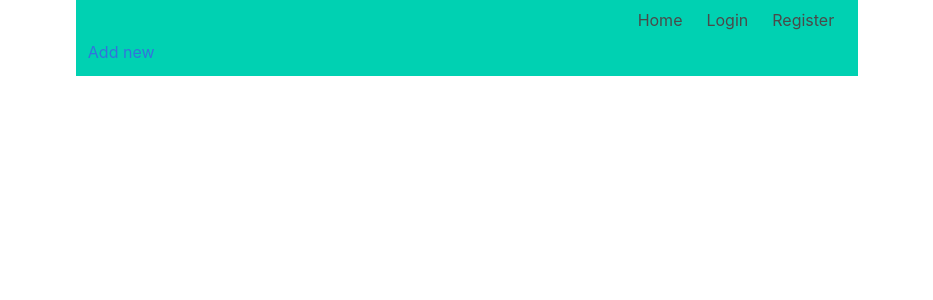
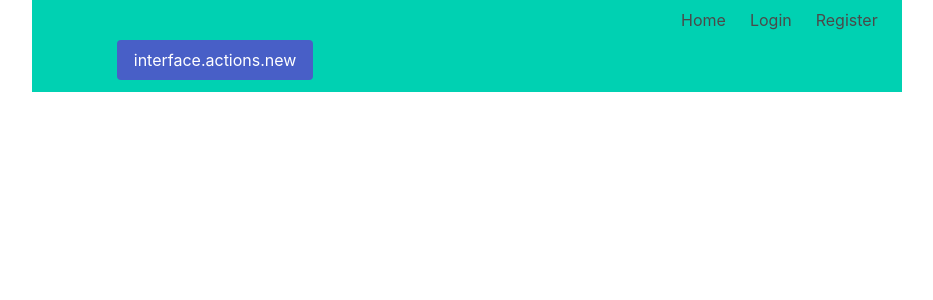
Before and after one commit to MitchelAnthony/petregister, a Symfony app: template templates/Pet/list.html.twig in a window 1280 px wide. Shown: the top 300 px of the page, without its empty margins (173-1106 px from the left). Run offline with Twig, Linux system fonts and the light colour scheme; the template is opened without the code that fills it, so the values that code supplies are empty; style sheets or scripts are compiled from the project's sources; some libraries are stand-ins or nearby versions.

Commit message:
Updated reponsiveness of layout

```diff
--- a/assets/css/main.scss
+++ b/assets/css/main.scss
@@ -1,2 +1,14 @@
-@import "~bulma/css/bulma.css";
+@import "~bulma/bulma";
 @import "~font-awesome/css/font-awesome.css";
+
+// Let's define some margins based on the sizes in Bulma
+$directions: top, bottom, left, right;
+
+@each $size in $sizes {
+  $i: index($sizes, $size);
+  @each $direction in $directions  {
+    .is-size-#{$i}-margin-#{$direction} {
+      margin-#{$direction}: $size;
+    }
+  }
+}
--- a/templates/Pet/list.html.twig
+++ b/templates/Pet/list.html.twig
@@ -1,32 +1,45 @@
 {% extends 'base.html.twig' %}
 
 {% block body %}
+    <div class="columns is-mobile">
+        <div class="column is-10-mobile is-offset-1-mobile is-10-tablet is-offset-1-tablet has-background-primary">
+        <a href="{{ path('petregister_pet_new') }}" class="button is-link">
+            {{ 'interface.actions.new'|trans }}
+        </a>
         {% for pet in pets %}
-        <div class="card">
+            <div class="card is-size-5-margin-top {{ (loop.last) ? 'is-size-5-margin-bottom' }}">
                 <header class="card-header">
-                <p class="card-header-title">
+                    <p class="card-header-title is-centered">
                         {{ pet.name }}
                     </p>
                     <a href="#" class="card-header-icon" aria-label="more options">
                         <span class="icon">
-                        <i class="fa fa-angle-down" aria-hidden="true"></i>
+                            <i class="fa fa-angle-right" aria-hidden="true"></i>
                         </span>
                     </a>
                 </header>
-            <div class="card-content">
+                <div class="card-content is-hidden">
                     <div class="content">
                         <ul>
-                        <li>Species: {{ pet.breed.species.name }}</li>
-                        <li>Breed: {{ pet.breed.name }}</li>
-                        <li>Microchip ID: {{ pet.microchipId }}</li>
+                            <li>{{ 'entity.species.label'|trans }}: {{ pet.breed.species.name }}</li>
+                            <li>{{ 'entity.breed.label'|trans }}: {{ pet.breed.name }}</li>
+                            <li>{{ 'entity.pet.microchip_id'|trans }}: {{ pet.microchipId }}</li>
                         </ul>
                     </div>
                 </div>
-            <footer class="card-footer">
-                <a href="{{ path('petregister_pet_edit', { 'id': pet.id }) }}" class="card-footer-item">Edit</a>
-                <a href="{{ path('petregister_pet_delete', { 'id': pet.id }) }}" class="card-footer-item">Delete</a>
+                <footer class="card-footer is-hidden">
+                    <a href="{{ path('petregister_pet_edit', { 'id': pet.id }) }}" class="card-footer-item">
+                        {{ 'interface.actions.edit'|trans }}
+                    </a>
+                    <a href="{{ path('petregister_pet_delete', { 'id': pet.id }) }}" class="card-footer-item">
+                        {{ 'interface.actions.delete'|trans }}
+                    </a>
+                    <a href="{#{ path('petregister_pet_transfer', { 'id': pet.id }) }#}" class="card-footer-item">
+                        {{ 'interface.actions.transfer'|trans }}
+                    </a>
                 </footer>
             </div>
         {% endfor %}
-    <a href="{{ path('petregister_pet_new') }}">Add new</a>
+        </div>
+    </div>
 {% endblock %}
--- a/templates/base.html.twig
+++ b/templates/base.html.twig
@@ -9,7 +9,10 @@
     </head>
     <body>
         <div class="columns is-mobile">
-            <div class="column is-three-fifths is-offset-one-fifth has-background-primary">
+            <div class="column has-background-primary
+                        is-10-mobile is-offset-1-mobile
+                        is-8-tablet is-offset-2-tablet
+                        is-6-fullhd is-offset-3-fullhd">
                 {% include 'menu.html.twig' %}
                 {% block body %}{% endblock %}
             </div>
```
Lines whose indentation alone changed are shown as unchanged.
